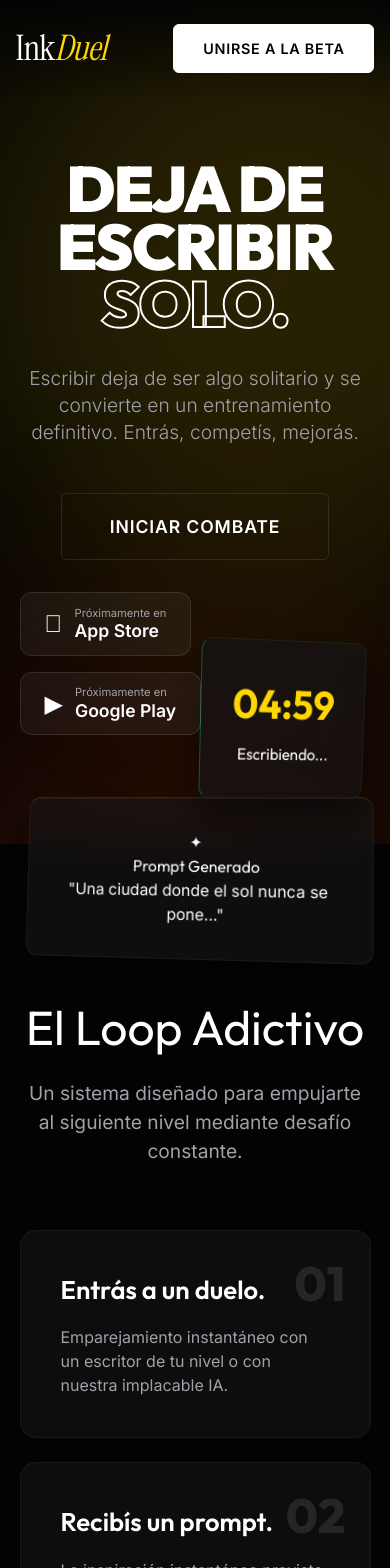
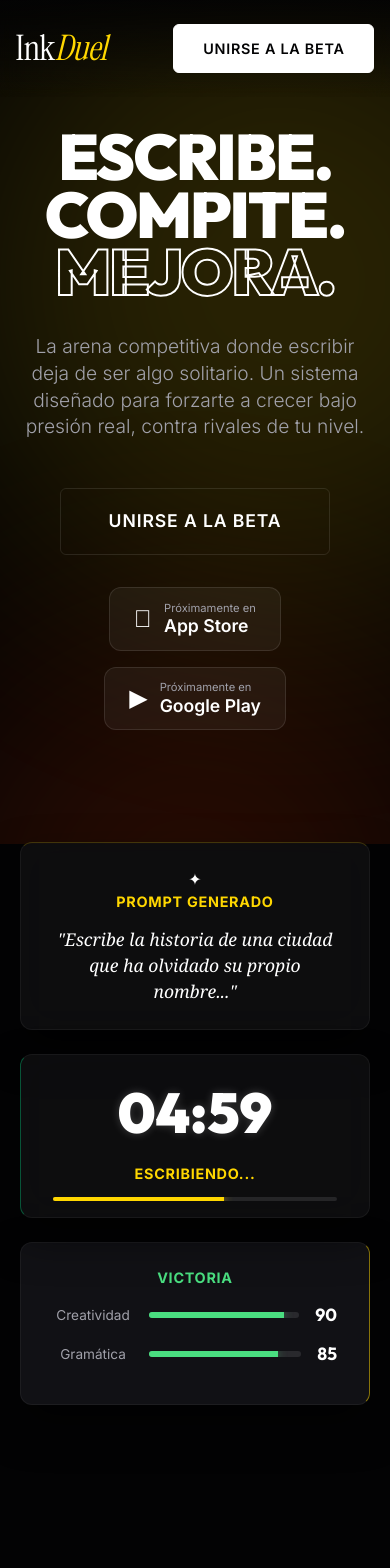
Before and after one commit to InkDuel/landing, a Next.js app: page / in a window 390 px wide. Shown: the top 1568 px of the page. Built offline with nearby package versions, Linux system fonts and the light colour scheme.

Commit message:
fix(landing): V3 Conversion Redesign with centered mobile timelines and fluid floating cards

```diff
--- a/src/app/globals.css
+++ b/src/app/globals.css
@@ -187,11 +187,17 @@ h1, h2, h3, h4, h5, .logo {
   position: relative;
 }
 
-@media (max-width: 900px) {
+@media (max-width: 1150px) {
   .hero-section {
     flex-direction: column;
-    padding-top: 10rem;
+    padding-top: 8rem;
+    padding-bottom: 2rem;
     text-align: center;
+    min-height: max-content;
+    gap: 3rem;
+  }
+  .store-buttons {
+    justify-content: center;
   }
 }
 
@@ -270,9 +276,22 @@ h1, h2, h3, h4, h5, .logo {
   perspective: 1000px;
 }
 
-@media (max-width: 900px) {
-  .hero-visual { width: 100%; height: 400px; margin-top: 4rem; }
-  .hero-content { padding-right: 0; }
+@media (max-width: 1150px) {
+  .hero-visual { width: 100%; height: auto; margin-top: 4rem; perspective: none; flex-shrink: 0; display: flex; flex-direction: column; align-items: center; gap: 1.5rem; }
+  .hero-content { padding-right: 0; display: flex; flex-direction: column; align-items: center; flex-shrink: 0; }
+
+  .floating-card {
+    position: relative !important;
+    top: auto !important;
+    left: auto !important;
+    right: auto !important;
+    bottom: auto !important;
+    width: 100% !important;
+    max-width: 350px;
+    transform: none !important;
+    animation: none !important;
+    margin: 0 !important;
+  }
 }
 
 .floating-card {
@@ -280,10 +299,10 @@ h1, h2, h3, h4, h5, .logo {
   background: var(--card-bg);
   border: 1px solid var(--card-border);
   backdrop-filter: blur(20px);
-  padding: 2rem;
+  padding: 1.5rem 2rem;
   border-radius: 12px;
   box-shadow: 0 20px 40px rgba(0,0,0,0.5);
-  transition: transform 0.3s;
+  transition: transform 0.3s, border-color 0.3s;
 }
 
 .floating-card:hover {
@@ -291,32 +310,136 @@ h1, h2, h3, h4, h5, .logo {
   border-color: var(--accent);
 }
 
-.floating-card.c-1 {
-  top: 10%; left: 0;
+.product-card {
+  display: flex;
+  flex-direction: column;
+}
+.product-card h4 {
+  font-family: var(--font-inter);
+  font-size: 0.9rem;
+  text-transform: uppercase;
+  color: var(--accent);
+  letter-spacing: 0.05em;
+  margin-bottom: 0.8rem;
+  font-weight: 700;
+}
+.ui-text {
+  font-size: 1.1rem;
+  line-height: 1.5;
+  color: var(--fg);
+  font-style: italic;
+  font-family: "Georgia", serif;
+}
+
+.prompt-card {
+  top: 5%; right: 10%;
+  width: 320px;
   transform: rotateY(-10deg) rotateX(5deg);
   animation: hover-bob 6s infinite ease-in-out;
   border-top: 1px solid var(--accent-dim);
 }
 
-.floating-card.c-2 {
-  bottom: 20%; right: 0;
-  transform: rotateY(15deg) rotateX(-5deg);
+.timer-card {
+  bottom: 25%; right: 35%;
+  transform: rotateY(10deg);
   animation: hover-bob 8s infinite ease-in-out reverse;
   border-left: 1px solid rgba(0, 250, 154, 0.3);
-}
-
-@keyframes hover-bob {
-  0% { margin-top: 0; }
-  50% { margin-top: -20px; }
-  100% { margin-top: 0; }
+  align-items: center;
+  padding: 1rem 2rem;
+  z-index: 5;
 }
 
 .timer-ring {
   font-family: var(--font-outfit);
-  font-size: 2.5rem;
-  font-weight: bold;
-  color: var(--accent);
+  font-size: 3.5rem;
+  font-weight: 900;
+  color: var(--fg);
   margin-bottom: 0.5rem;
+  text-shadow: 0 0 10px rgba(255,255,255,0.2);
+}
+
+.pulse-bar {
+  width: 100%;
+  height: 4px;
+  background: rgba(255,255,255,0.1);
+  border-radius: 4px;
+  overflow: hidden;
+  position: relative;
+}
+.pulse-bar::after {
+  content: "";
+  position: absolute;
+  top: 0; left: 0; bottom: 0;
+  width: 30%;
+  background: var(--accent);
+  box-shadow: 0 0 10px var(--accent);
+  animation: pulse-width 2s infinite ease-in-out alternate;
+}
+@keyframes pulse-width {
+  0% { width: 20%; }
+  100% { width: 80%; }
+}
+
+.verdict-card {
+  top: 30%; right: 0;
+  width: 300px;
+  transform: rotateY(15deg) rotateX(-5deg);
+  animation: hover-bob 7s infinite ease-in-out;
+  border-right: 1px solid rgba(255, 215, 0, 0.5);
+  background: rgba(20, 20, 25, 0.85);
+}
+
+.verdict-card h4 {
+  color: #4ADE80;
+}
+
+.score-row {
+  display: flex;
+  align-items: center;
+  gap: 1rem;
+  margin-bottom: 0.8rem;
+  width: 100%;
+}
+.score-row.loose {
+  margin-bottom: 1.5rem;
+}
+.score-label {
+  width: 80px;
+  font-size: 0.85rem;
+  color: #a1a1aa;
+}
+.s-bar {
+  flex: 1;
+  height: 6px;
+  background: rgba(255,255,255,0.1);
+  border-radius: 3px;
+  overflow: hidden;
+}
+.s-bar .fill {
+  height: 100%;
+  background: #4ADE80;
+  box-shadow: 0 0 10px rgba(74, 222, 128, 0.5);
+}
+.s-bar .fill.amber {
+  background: var(--accentDeep, #F5A623);
+  box-shadow: 0 0 10px rgba(245, 166, 35, 0.4);
+}
+.s-bar .w-90 { width: 90%; }
+.s-bar .w-85 { width: 85%; }
+.s-bar .w-80 { width: 80%; }
+.s-bar .w-95 { width: 95%; }
+
+.score-num {
+  font-family: var(--font-outfit);
+  font-weight: 700;
+  font-size: 1.1rem;
+  color: var(--fg);
+}
+
+@keyframes hover-bob {
+  0% { transform: translateY(0); margin-top: 0; }
+  50% { transform: translateY(-15px); margin-top: -10px; }
+  100% { transform: translateY(0); margin-top: 0; }
 }
 
 /* BENTO LOOP */
@@ -458,13 +581,36 @@ h1, h2, h3, h4, h5, .logo {
 .f-item {
   flex: 1;
   text-align: left;
-  padding: 3rem;
+  padding: 2.5rem;
   background: rgba(255,255,255,0.02);
   border-radius: 12px;
   border: 1px solid var(--line-color);
+  display: flex;
+  flex-direction: column;
 }
 .f-item h4 { font-size: 1.5rem; margin-bottom: 1rem; color: var(--fg); }
-.f-item p { color: #a1a1aa; line-height: 1.6; }
+.f-item p { color: #a1a1aa; line-height: 1.6; margin-bottom: 2rem;}
+
+.ui-simulation {
+  margin-top: auto;
+  display: flex;
+  gap: 1rem;
+  flex-wrap: wrap;
+}
+.ui-simulation.vertical {
+  flex-direction: column;
+  gap: 0;
+}
+
+.ui-badge {
+  background: rgba(74, 222, 128, 0.1);
+  color: #4ADE80;
+  border: 1px solid rgba(74, 222, 128, 0.3);
+  padding: 0.5rem 1rem;
+  border-radius: 20px;
+  font-weight: 600;
+  font-size: 0.85rem;
+}
 
 /* PROGRESSION RANKS (TIMELINE) */
 .progression-path {
@@ -492,9 +638,9 @@ h1, h2, h3, h4, h5, .logo {
 @media (max-width: 900px) {
   .ranks-timeline {
     flex-direction: column;
-    align-items: flex-start;
-    padding-left: 20px;
-    gap: 3rem;
+    align-items: center;
+    padding-left: 0;
+    gap: 4.5rem;
   }
 }
 
@@ -511,7 +657,8 @@ h1, h2, h3, h4, h5, .logo {
 
 @media (max-width: 900px) {
   .line-connector {
-    top: 0; bottom: 0; left: 35px; right: auto;
+    top: 0; bottom: 0; left: 50%; right: auto;
+    transform: translateX(-50%);
     width: 2px; height: 100%;
     background: linear-gradient(180deg,
        var(--rank-aprendiz), var(--rank-escriba), var(--rank-narrador),
@@ -531,8 +678,8 @@ h1, h2, h3, h4, h5, .logo {
 
 @media (max-width: 900px) {
   .rank-node {
-    flex-direction: row;
-    gap: 2rem;
+    flex-direction: column;
+    gap: 0.8rem;
   }
 }
 
@@ -553,6 +700,53 @@ h1, h2, h3, h4, h5, .logo {
   color: var(--color);
   opacity: 0.7;
   transition: opacity 0.3s, transform 0.3s;
+}
+
+.rank-node.dormant .r-icon {
+  border-color: rgba(255,255,255,0.1);
+  background: transparent;
+}
+.rank-node.dormant .r-label {
+  color: #555;
+}
+
+.rank-node.focused .r-icon {
+  background: var(--color);
+  transform: scale(1.3);
+  box-shadow: 0 0 20px var(--color);
+}
+.rank-node.focused .r-label {
+  opacity: 1;
+  text-shadow: 0 0 10px var(--color);
+}
+
+.focused-indicator {
+  position: absolute;
+  top: -2.5rem;
+  font-size: 0.75rem;
+  font-weight: bold;
+  color: var(--bg);
+  background: var(--color);
+  padding: 0.3rem 0.8rem;
+  border-radius: 12px;
+  white-space: nowrap;
+  animation: float-small 3s infinite ease-in-out;
+}
+.focused-indicator::after {
+  content: "";
+  position: absolute;
+  bottom: -4px;
+  left: 50%;
+  transform: translateX(-50%);
+  border-left: 5px solid transparent;
+  border-right: 5px solid transparent;
+  border-top: 5px solid var(--color);
+}
+
+@keyframes float-small {
+  0% { transform: translateY(0); }
+  50% { transform: translateY(-5px); }
+  100% { transform: translateY(0); }
 }
 
 .rank-node:hover .r-icon {
@@ -592,6 +786,12 @@ h1, h2, h3, h4, h5, .logo {
   margin-bottom: 2rem;
 }
 
+.large-mega {
+  padding: 1.5rem 4rem;
+  font-size: 1.2rem;
+  margin-top: 1rem;
+}
+
 .hero-footer-cta p {
   font-size: 1.2rem;
   color: #a1a1aa;
--- a/src/app/layout.tsx
+++ b/src/app/layout.tsx
@@ -29,7 +29,7 @@ export default function RootLayout({
   children: React.ReactNode;
 }>) {
   return (
-    <html lang="es">
+    <html lang="es" suppressHydrationWarning>
       <body className={`${outfit.variable} ${inter.variable} ${instrument.variable} antialiased`}>
         {children}
       </body>
--- a/src/app/page.tsx
+++ b/src/app/page.tsx
@@ -15,7 +15,7 @@ export default function Home() {
 
         <nav className="nav-links">
           <a href="#como-funciona">El Loop</a>
-          <a href="#feedback">Entrenamiento</a>
+          <a href="#entrenamiento">Entrenamiento</a>
           <a href="#rangos">Rangos</a>
         </nav>
 
@@ -27,102 +27,115 @@ export default function Home() {
       <section className="hero-section">
         <div className="hero-content">
           <h1 className="hero-title">
-            DEJA DE <br/>
-            ESCRIBIR <br/>
-            <span className="text-stroke">SOLO.</span>
+            ESCRIBE. <br/>
+            COMPITE.<br/>
+            <span className="text-stroke">MEJORA.</span>
           </h1>
           <p className="hero-subtitle">
-            Escribir deja de ser algo solitario y se convierte en un entrenamiento definitivo. Entrás, competís, mejorás.
+            La arena competitiva donde escribir deja de ser algo solitario. Un sistema diseñado para forzarte a crecer bajo presión real, contra rivales de tu nivel.
           </p>
           <div className="hero-actions">
-            <button className="cta-button large">Iniciar Combate</button>
+            <button className="cta-button large">Unirse a la beta</button>
             <div className="store-buttons">
-              <a href="#" className="store-btn">
+              <div className="store-btn">
                 <div className="s-icon"></div>
                 <div className="s-text">
                   <span className="s-small">Próximamente en</span>
                   <span className="s-large">App Store</span>
                 </div>
-              </a>
-              <a href="#" className="store-btn">
+              </div>
+              <div className="store-btn">
                 <div className="s-icon">▶</div>
                 <div className="s-text">
                   <span className="s-small">Próximamente en</span>
                   <span className="s-large">Google Play</span>
                 </div>
-              </a>
+              </div>
             </div>
           </div>
         </div>
         <div className="hero-visual">
-          <div className="floating-card c-1">
+          <div className="floating-card product-card prompt-card">
             <span className="ink-icon">✦</span>
             <h4>Prompt Generado</h4>
-            <p>"Una ciudad donde el sol nunca se pone..."</p>
+            <p className="ui-text">"Escribe la historia de una ciudad que ha olvidado su propio nombre..."</p>
           </div>
-          <div className="floating-card c-2">
+          <div className="floating-card product-card timer-card">
             <div className="timer-ring">04:59</div>
             <h4>Escribiendo...</h4>
+            <div className="pulse-bar"></div>
+          </div>
+          <div className="floating-card product-card verdict-card">
+            <h4>Victoria</h4>
+            <div className="score-row"><span className="score-label">Creatividad</span><div className="s-bar"><div className="fill w-90"></div></div><span className="score-num">90</span></div>
+            <div className="score-row"><span className="score-label">Gramática</span><div className="s-bar"><div className="fill w-85"></div></div><span className="score-num">85</span></div>
           </div>
         </div>
       </section>
 
       <section id="como-funciona" className="bento-loop">
         <div className="bento-intro">
-          <h2>El Loop Adictivo</h2>
-          <p>Un sistema diseñado para empujarte al siguiente nivel mediante desafío constante.</p>
+          <h2>El Loop de Combate</h2>
+          <p>Un ciclo rápido y exigente diseñado para la retención y la mejora constante del escritor.</p>
         </div>
         <div className="bento-grid">
           <div className="bento-card b-wide gradient-aura">
             <div className="bento-num">01</div>
-            <h3>Entrás a un duelo.</h3>
-            <p>Emparejamiento instantáneo con un escritor de tu nivel o con nuestra implacable IA.</p>
+            <h3>El Encuentro</h3>
+            <p>Emparejamiento instantáneo con un escritor de tu nivel (ELO) o contra nuestro bot implacable.</p>
           </div>
           <div className="bento-card b-tall">
             <div className="bento-num">02</div>
-            <h3>Recibís un prompt.</h3>
-            <p>La inspiración instantánea provista por nuestra red neuronal. No hay tiempo para el bloqueo del escritor.</p>
-            <div className="prompt-visual"></div>
+            <h3>El Desafío</h3>
+            <p>Un prompt dinámico. Sin tiempo para el bloqueo del escritor. Entregas todo lo que tienes en pocos minutos.</p>
           </div>
           <div className="bento-card">
             <div className="bento-num">03</div>
-            <h3>Pocos minutos.</h3>
-            <p>Escribí bajo presión real. Destilá tu historia.</p>
+            <h3>Rivalidad Real</h3>
+            <p>Del otro lado, la presión es simétrica. Tu oponente intenta dominar el mismo prompt.</p>
           </div>
           <div className="bento-card">
             <div className="bento-num">04</div>
-            <h3>El rival responde.</h3>
-            <p>Del otro lado, otro competidor hace lo mismo.</p>
+            <h3>El Veredicto</h3>
+            <p>Ambos textos son analizados al instante por nuestro Motor de Jueces. Solo uno gana.</p>
           </div>
           <div className="bento-card b-wide dark-accent">
             <div className="glow-orb"></div>
-            <h3>El Veredicto IA</h3>
-            <p>Cuando termina el tiempo, ambos relatos son evaluados implacablemente por creatividad, gramática y cierre.</p>
+            <h3>Feedback Instantáneo</h3>
+            <p>No esperamos días. En milisegundos recibes un desglose exacto de tus aciertos y errores: estructura, vocabulario, y cierre.</p>
           </div>
         </div>
       </section>
 
-      <section id="feedback" className="core-thesis">
+      <section id="entrenamiento" className="core-thesis">
         <h2>
-           Pero el verdadero objetivo no es ganar. <br/>
-           <span className="highlight-thesis">Es mejorar.</span>
+           Tú no compites para ganar. <br/>
+           <span className="highlight-thesis">Compites para mejorar.</span>
         </h2>
         <div className="features-container">
-           <div className="f-item">
-             <h4>Feedback Accionable</h4>
-             <p>Después de cada duelo, recibís devoluciones claras: qué funcionó, qué no, y cómo escribir mejor la próxima vez.</p>
+           <div className="f-item workout-card">
+             <h4>Gimnasio del Escritor</h4>
+             <p>InkDuel te arranca tu zona de confort. Descubres nuevos estilos, géneros y formatos empujado por la urgencia de vencer al reloj.</p>
+             <div className="ui-simulation">
+               <div className="ui-badge">Adaptabilidad +15 XP</div>
+               <div className="ui-badge">Vocabulario +10 XP</div>
+             </div>
            </div>
-           <div className="f-item">
-             <h4>Aprendés Escribiendo</h4>
-             <p>No hay teoría innecesaria. El sistema te enfrenta constantemente a nuevos desafíos y estilos inesperados.</p>
+           <div className="f-item stats-card">
+             <h4>Resultados Visibles</h4>
+             <p>El feedback no es abstracto. El sistema evalúa mecánicas puntuales de desarrollo para acelerar tu aprendizaje.</p>
+             <div className="ui-simulation vertical">
+                <div className="score-row loose"><span className="score-label">Ritmo</span><div className="s-bar"><div className="fill w-80"></div></div></div>
+                <div className="score-row loose"><span className="score-label">Tensión</span><div className="s-bar"><div className="fill w-95 amber"></div></div></div>
+             </div>
            </div>
         </div>
       </section>
 
       <section id="rangos" className="progression-path">
         <div className="progression-text">
-          <h2>Y podés verlo.</h2>
-          <p>A medida que jugás refinás tu creatividad y tu forma de contar historias. Subís de rango, acumulás puntos y te medís contra otros escritores evolucionando.</p>
+           <h2>Progreso que se siente.</h2>
+           <p>Escalar aquí no depende de jugar mucho tiempo, depende de escribir mejor. La maestría cuesta, y el estatus se gana.</p>
         </div>
 
         <div className="ranks-timeline">
@@ -140,15 +153,16 @@ export default function Home() {
              <div className="r-icon"></div>
              <div className="r-label">Narrador</div>
            </div>
-           <div className="rank-node r-duellista">
+           <div className="rank-node r-duellista focused">
              <div className="r-icon"></div>
-             <div className="r-label">Duellista</div>
+             <div className="r-label glow-text">Duellista</div>
+             <div className="focused-indicator">Tu ELO actual</div>
            </div>
-           <div className="rank-node r-maestro">
+           <div className="rank-node r-maestro dormant">
              <div className="r-icon"></div>
              <div className="r-label">Maestro de Tinta</div>
            </div>
-           <div className="rank-node r-leyenda">
+           <div className="rank-node r-leyenda dormant">
              <div className="r-icon"></div>
              <div className="r-label">Leyenda</div>
            </div>
@@ -157,10 +171,10 @@ export default function Home() {
 
       <section className="hero-footer-cta">
         <h2 className="massive-cta">
-          INKDUEL <br/> NO ES <br/> UNA APP <br/> PARA <br/> ESCRIBIR <span className="accent">MÁS.</span>
+          CADA DUELO <br/> TE HACE MEJOR <br/> <span className="accent">ESCRITOR.</span>
         </h2>
-        <p>Es una app para escribir mejor. Un espacio donde cada duelo te empuja a un nivel más alto.</p>
-        <button className="cta-button primary glow">Unirse a la Alpha</button>
+        <p>Entra en la arena. Pon a prueba tus palabras. Sube de rango.</p>
+        <button className="cta-button primary glow large-mega">Unirse a la beta</button>
       </section>
 
       <footer className="footer-bar">
```
